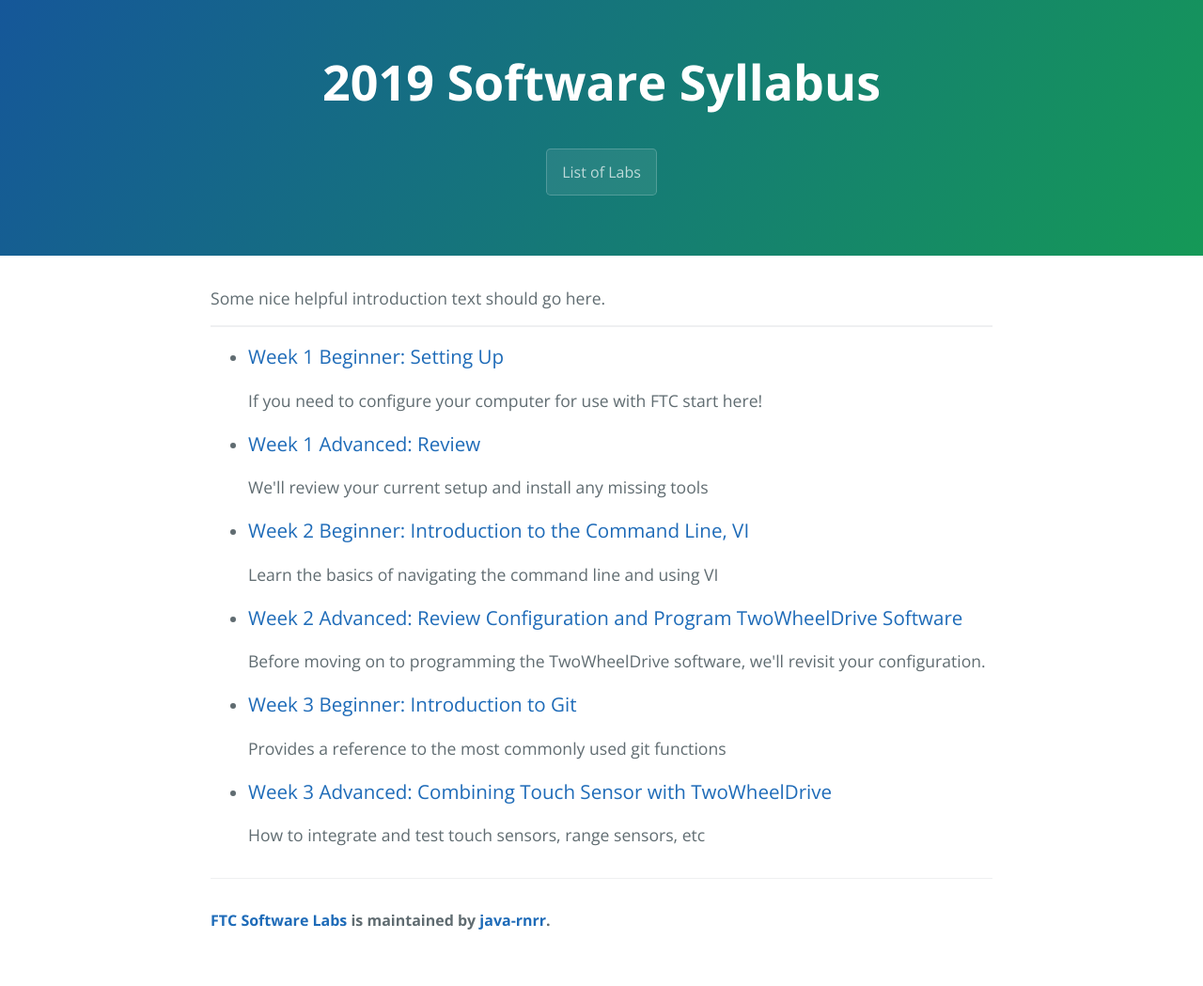
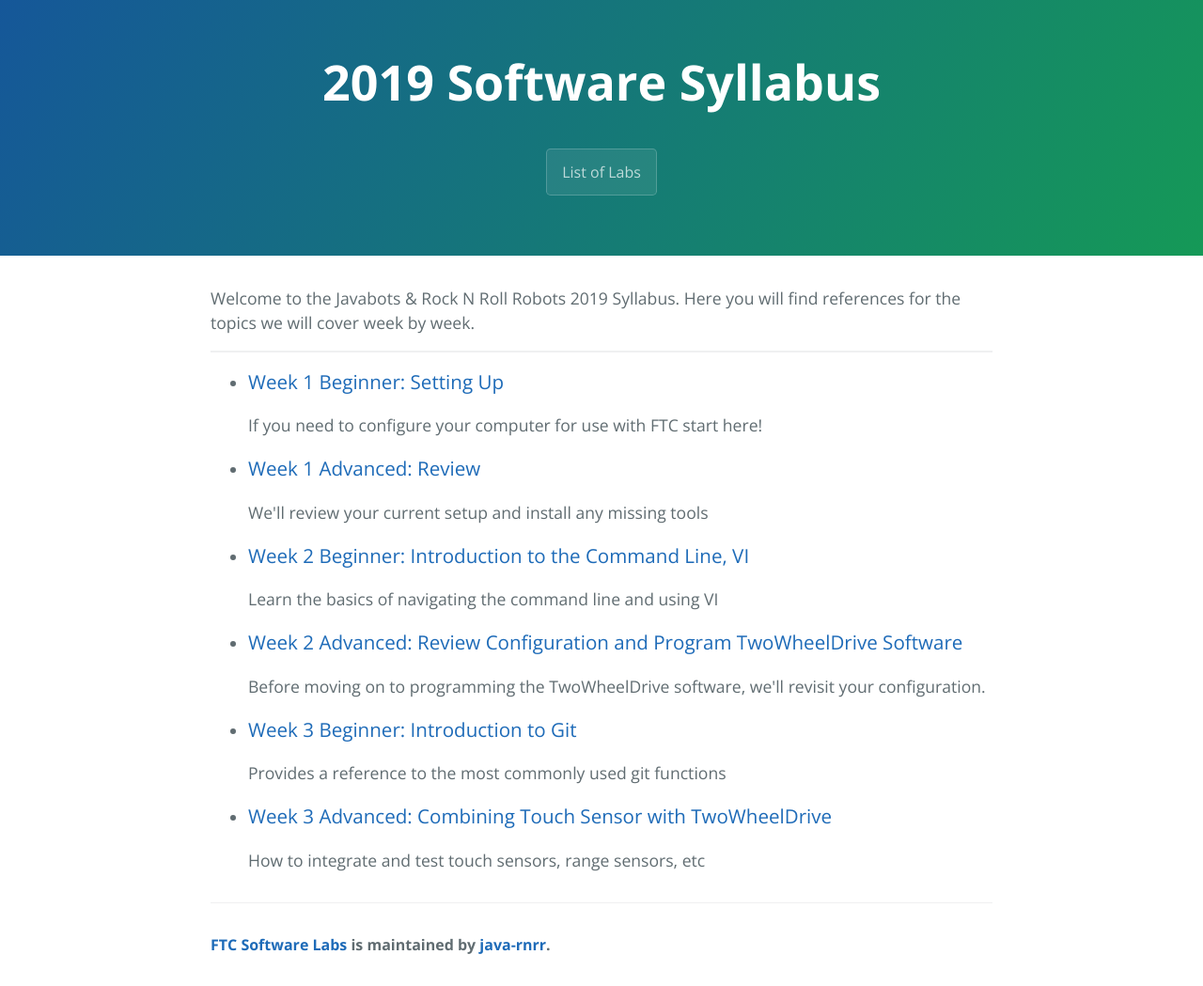
Before and after one commit to java-rnrr/getting-started, a Jekyll site: the page built from index.html, in a window 1280 px wide. Shown: the whole page at 94% size. Built offline with Jekyll 4.4.1, drawn with Linux system fonts in a browser that asks for light colours; the list of posts is cut into pages by our own code; the repository's description, which GitHub fills in, is left out; before the commit the page ends 1023 px from its top, so only the background shows below that.

Commit message:
Update index.html

```diff
--- a/index.html
+++ b/index.html
@@ -3,7 +3,7 @@ layout: default
 title: Labs
 ---
 
-Some nice helpful introduction text should go here.
+Welcome to the Javabots & Rock N Roll Robots 2019 Syllabus. Here you will find references for the topics we will cover week by week.
 
 <br /><hr />
 
```
